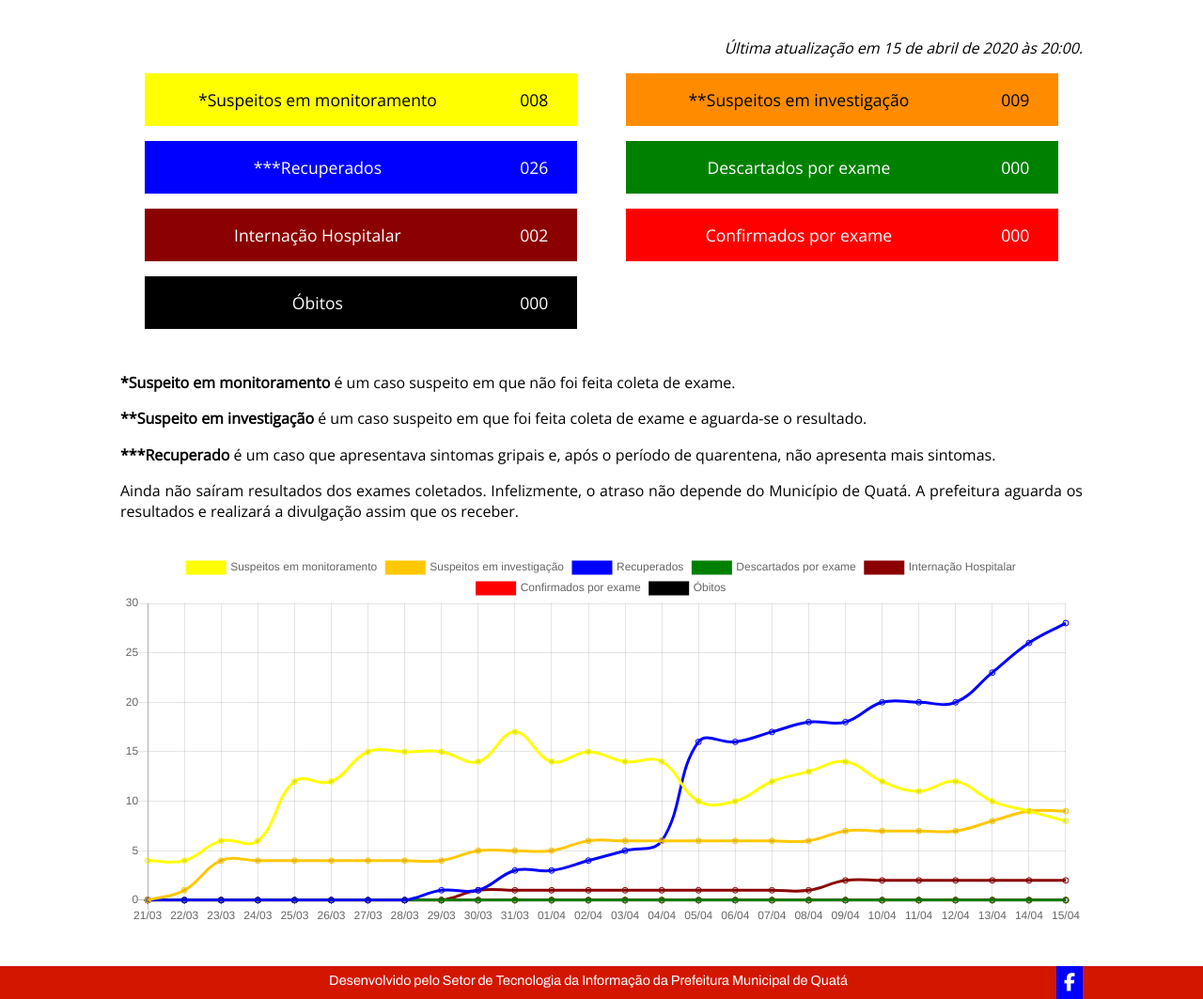
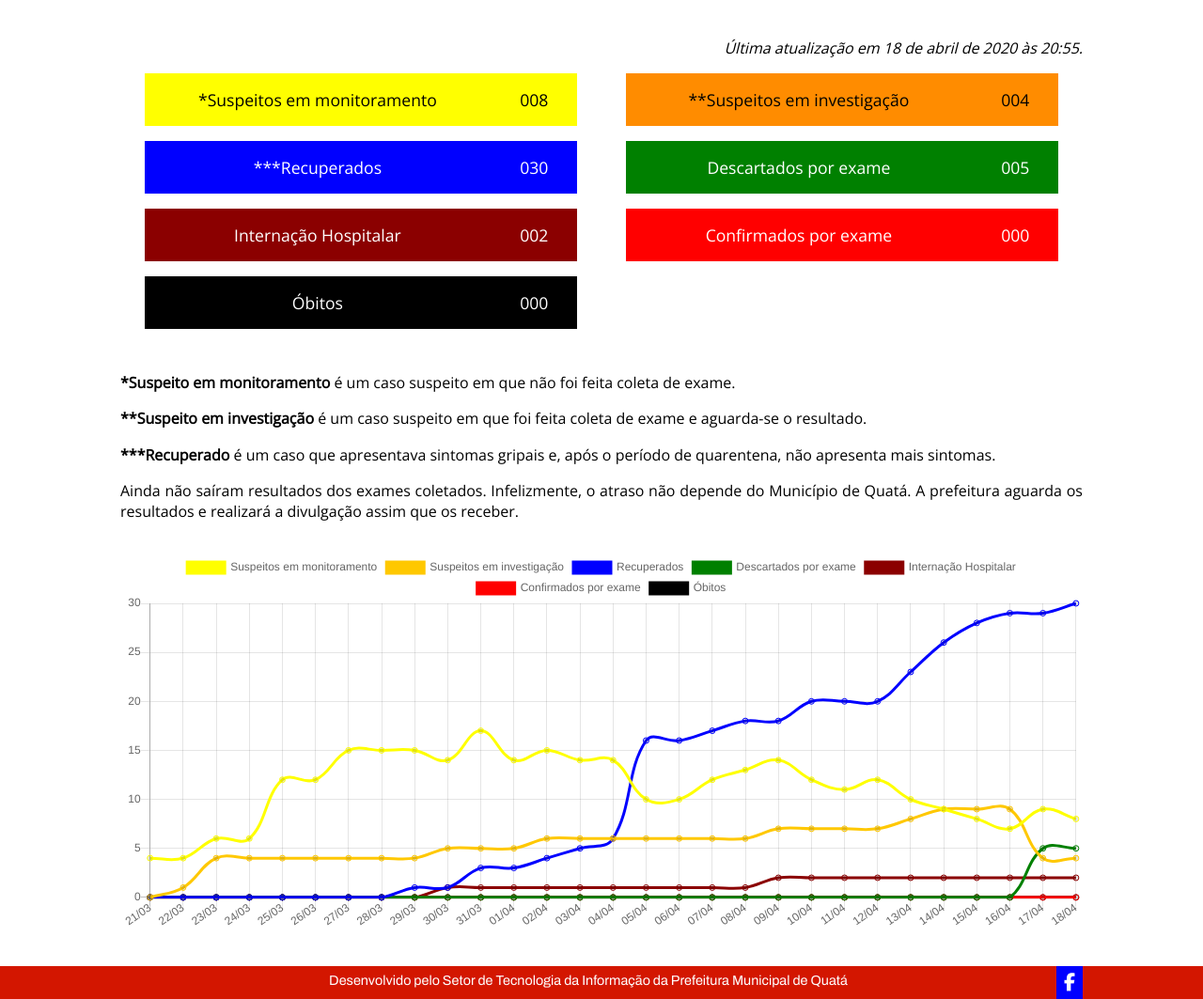
Before and after one commit to rafaelssantos/coronavirus, a PHP site: page / in a window 1280 px wide. Shown: the part 184-1247 px from the top of the page at 94% size. Run offline with PHP 8.4, Linux system fonts and the light colour scheme; some libraries are stand-ins or nearby versions.

Commit message:
Atualização de casos.

```diff
--- a/index.php
+++ b/index.php
@@ -45,7 +45,7 @@ $contact_url = BASE_URL_DIR . "contato.php";
 
 	<div class='content'>
 		<div class='update-panel-container'>
-			<span>Última atualização em 15 de abril de 2020 às 20:00.</span>
+			<span>Última atualização em 18 de abril de 2020 às 20:55.</span>
 		</div>
 
 		<div class='cases-panel-container'>
@@ -53,13 +53,13 @@ $contact_url = BASE_URL_DIR . "contato.php";
 				<span class='cases-label'>*Suspeitos em monitoramento</span><span class='cases-counter'>008</span>
 			</div>
 			<div class='cases-label-container' id='label-suspeitos-em-investigacao'>
-				<span class='cases-label'>**Suspeitos em investigação</span><span class='cases-counter'>009</span>
+				<span class='cases-label'>**Suspeitos em investigação</span><span class='cases-counter'>004</span>
 			</div>
 			<div class='cases-label-container' id='label-recuperados'>
-				<span class='cases-label'>***Recuperados</span><span class='cases-counter'>026</span>
+				<span class='cases-label'>***Recuperados</span><span class='cases-counter'>030</span>
 			</div>
 			<div class='cases-label-container' id='label-descartados-por-exame'>
-				<span class='cases-label'>Descartados por exame</span><span class='cases-counter'>000</span>
+				<span class='cases-label'>Descartados por exame</span><span class='cases-counter'>005</span>
 			</div>
 			<div class='cases-label-container' id='label-suspeitos-em-internacao-hospitalar'>
 				<span class='cases-label'>Internação Hospitalar</span><span class='cases-counter'>002</span>
@@ -100,41 +100,41 @@ $contact_url = BASE_URL_DIR . "contato.php";
 	new Chart(document.getElementById("cases-chart"), {
 		type: 'line',
 		data: {
-			labels: ['21/03', '22/03', '23/03', '24/03', '25/03', '26/03', '27/03', '28/03', '29/03', '30/03', '31/03', '01/04', '02/04', '03/04', '04/04', '05/04', '06/04', '07/04', '08/04', '09/04', '10/04', '11/04', '12/04', '13/04', '14/04', '15/04'],
+			labels: ['21/03', '22/03', '23/03', '24/03', '25/03', '26/03', '27/03', '28/03', '29/03', '30/03', '31/03', '01/04', '02/04', '03/04', '04/04', '05/04', '06/04', '07/04', '08/04', '09/04', '10/04', '11/04', '12/04', '13/04', '14/04', '15/04', '16/04', '17/04', '18/04'],
 			datasets: [{
-				data: [04, 04, 06, 06, 12, 12, 15, 15, 15, 14, 17, 14, 15, 14, 14, 10, 10, 12, 13, 14, 12, 11, 12, 10, 09, 08],
+				data: [04, 04, 06, 06, 12, 12, 15, 15, 15, 14, 17, 14, 15, 14, 14, 10, 10, 12, 13, 14, 12, 11, 12, 10, 09, 08, 07, 09, 08],
 				label: "Suspeitos em monitoramento",
 				borderColor: "#FFFF00",
 				fill: false
 			},
 			{
-				data: [00, 01, 04, 04, 04, 04, 04, 04, 04, 05, 05, 05, 06, 06, 06, 06, 06, 06, 06, 07, 07, 07, 07, 08, 09, 09],
+				data: [00, 01, 04, 04, 04, 04, 04, 04, 04, 05, 05, 05, 06, 06, 06, 06, 06, 06, 06, 07, 07, 07, 07, 08, 09, 09, 09, 04, 04],
 				label: "Suspeitos em investigação",
 				borderColor: "#FFC800",
 				fill: false
 			},
 			{
-				data: [00, 00, 00, 00, 00, 00, 00, 00, 01, 01, 03, 03, 04, 05, 06, 16, 16, 17, 18, 18, 20, 20, 20, 23, 26, 28],
+				data: [00, 00, 00, 00, 00, 00, 00, 00, 01, 01, 03, 03, 04, 05, 06, 16, 16, 17, 18, 18, 20, 20, 20, 23, 26, 28, 29, 29, 30],
 				label: "Recuperados",
 				borderColor: "#0000FF",
 				fill: false
 			}, {
-				data: [00, 00, 00, 00, 00, 00, 00, 00, 00, 00, 00, 00, 00, 00, 00, 00, 00, 00, 00, 00, 00, 00, 00, 00, 00, 00],
+				data: [00, 00, 00, 00, 00, 00, 00, 00, 00, 00, 00, 00, 00, 00, 00, 00, 00, 00, 00, 00, 00, 00, 00, 00, 00, 00, 00, 05, 05],
 				label: "Descartados por exame",
 				borderColor: "#008000",
 				fill: false
 			}, {
-				data: [00, 00, 00, 00, 00, 00, 00, 00, 00, 01, 01, 01, 01, 01, 01, 01, 01, 01, 01, 02, 02, 02, 02, 02, 02, 02],
+				data: [00, 00, 00, 00, 00, 00, 00, 00, 00, 01, 01, 01, 01, 01, 01, 01, 01, 01, 01, 02, 02, 02, 02, 02, 02, 02, 02, 02, 02],
 				label: "Internação Hospitalar",
 				borderColor: "#8B0000",
 				fill: false
 			}, {
-				data: [00, 00, 00, 00, 00, 00, 00, 00, 00, 00, 00, 00, 00, 00, 00, 00, 00, 00, 00, 00, 00, 00, 00, 00, 00, 00],
+				data: [00, 00, 00, 00, 00, 00, 00, 00, 00, 00, 00, 00, 00, 00, 00, 00, 00, 00, 00, 00, 00, 00, 00, 00, 00, 00, 00, 00, 00],
 				label: "Confirmados por exame",
 				borderColor: "#FF0000",
 				fill: false
 			}, {
-				data: [00, 00, 00, 00, 00, 00, 00, 00, 00, 00, 00, 00, 00, 00, 00, 00, 00, 00, 00, 00, 00, 00, 00, 00, 00, 00],
+				data: [00, 00, 00, 00, 00, 00, 00, 00, 00, 00, 00, 00, 00, 00, 00, 00, 00, 00, 00, 00, 00, 00, 00, 00, 00, 00, 00, 00, 00],
 				label: "Óbitos",
 				borderColor: "#000000",
 				fill: false
```
